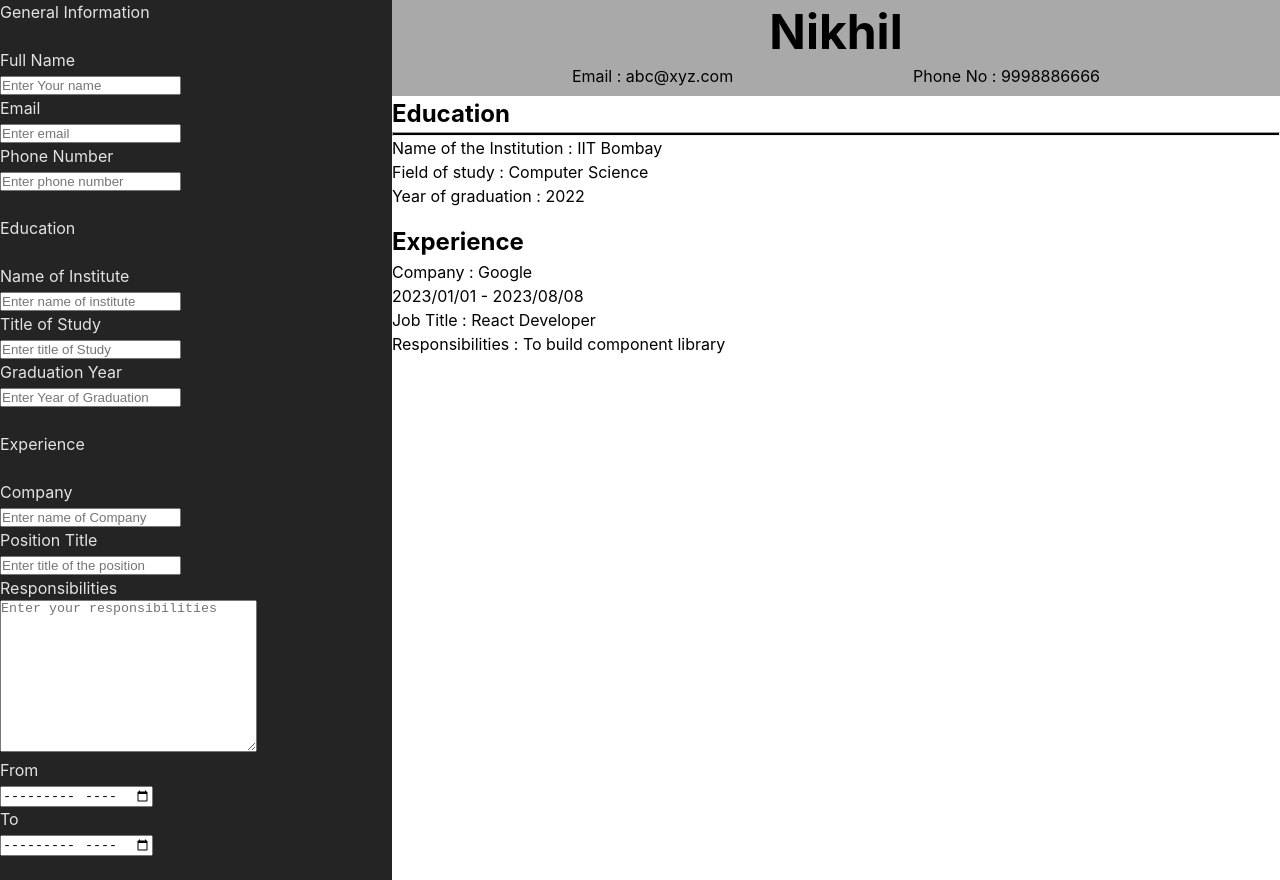
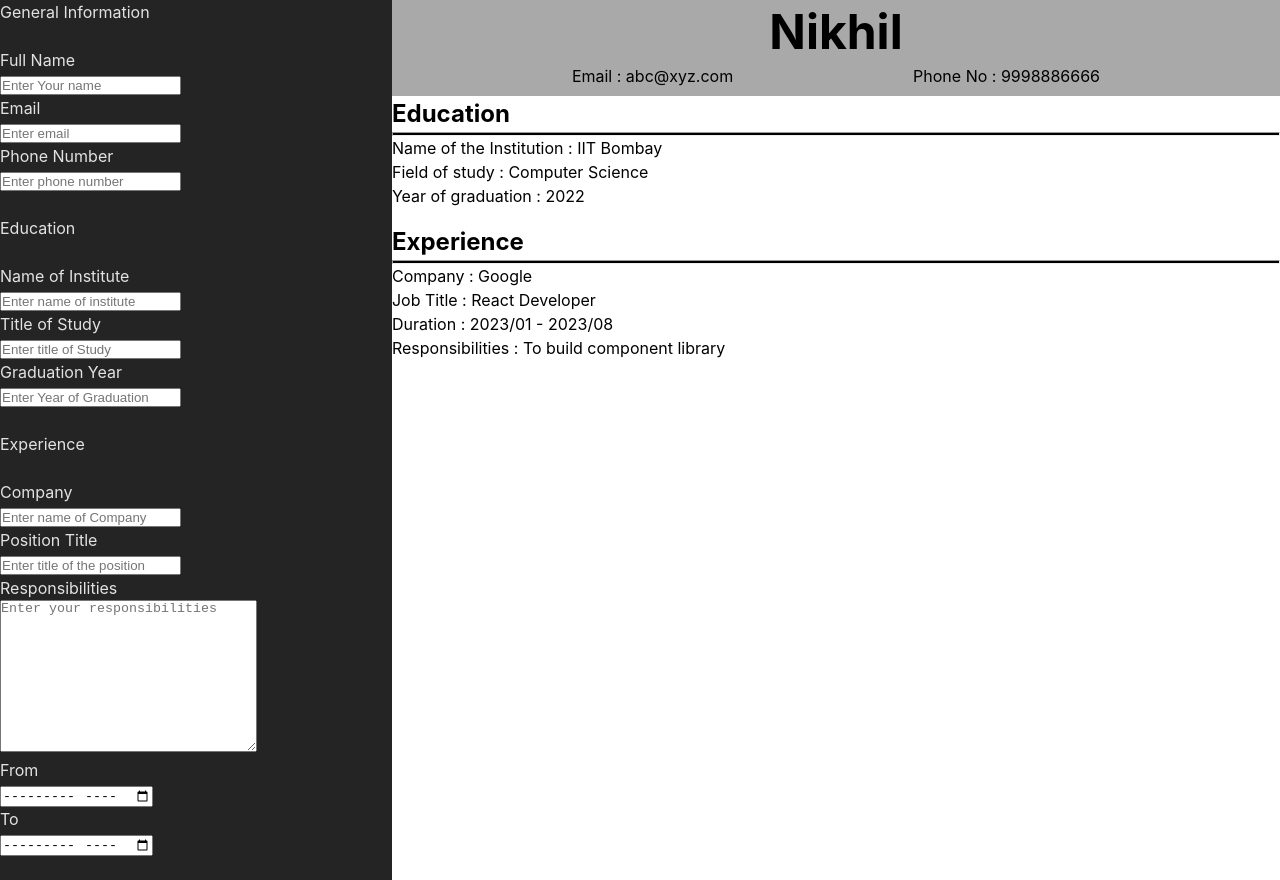
Before and after one commit to nikhil-tiwary61/cv-builder, a React (Vite) app: page / in a window 1280 px wide. Built offline with nearby package versions, Linux system fonts and the light colour scheme.

Commit message:
add style to Experience.css

```diff
--- a/src/App.jsx
+++ b/src/App.jsx
@@ -46,8 +46,8 @@ export default function App() {
   const [responsibility, setResponsibility] = useState(
     "To build component library"
   );
-  const [from, setFrom] = useState("2023/01/01");
-  const [to, setTo] = useState("2023/08/08");
+  const [from, setFrom] = useState("2023/01");
+  const [to, setTo] = useState("2023/08");
 
   //handle functions to change state variables of Experience Information
   function changeCompany(e) {
--- a/src/components/resume/Experience.jsx
+++ b/src/components/resume/Experience.jsx
@@ -1,3 +1,5 @@
+import "../../styles/Experience.css";
+
 export default function Education({
   company,
   title,
@@ -6,13 +8,14 @@ export default function Education({
   to,
 }) {
   return (
-    <section>
+    <section className="resume-experience">
       <h2>Experience</h2>
+      <hr className="horizontal-line" />
       <p>Company : {company}</p>
+      <p>Job Title : {title}</p>
       <p>
-        {from} - {to}
+        Duration : {from} - {to}
       </p>
-      <p>Job Title : {title}</p>
       <p>Responsibilities : {responsibility}</p>
     </section>
   );
--- /dev/null
+++ b/src/styles/Experience.css
@@ -0,0 +1,3 @@
+.resume-experience {
+  height: 10em;
+}
```
